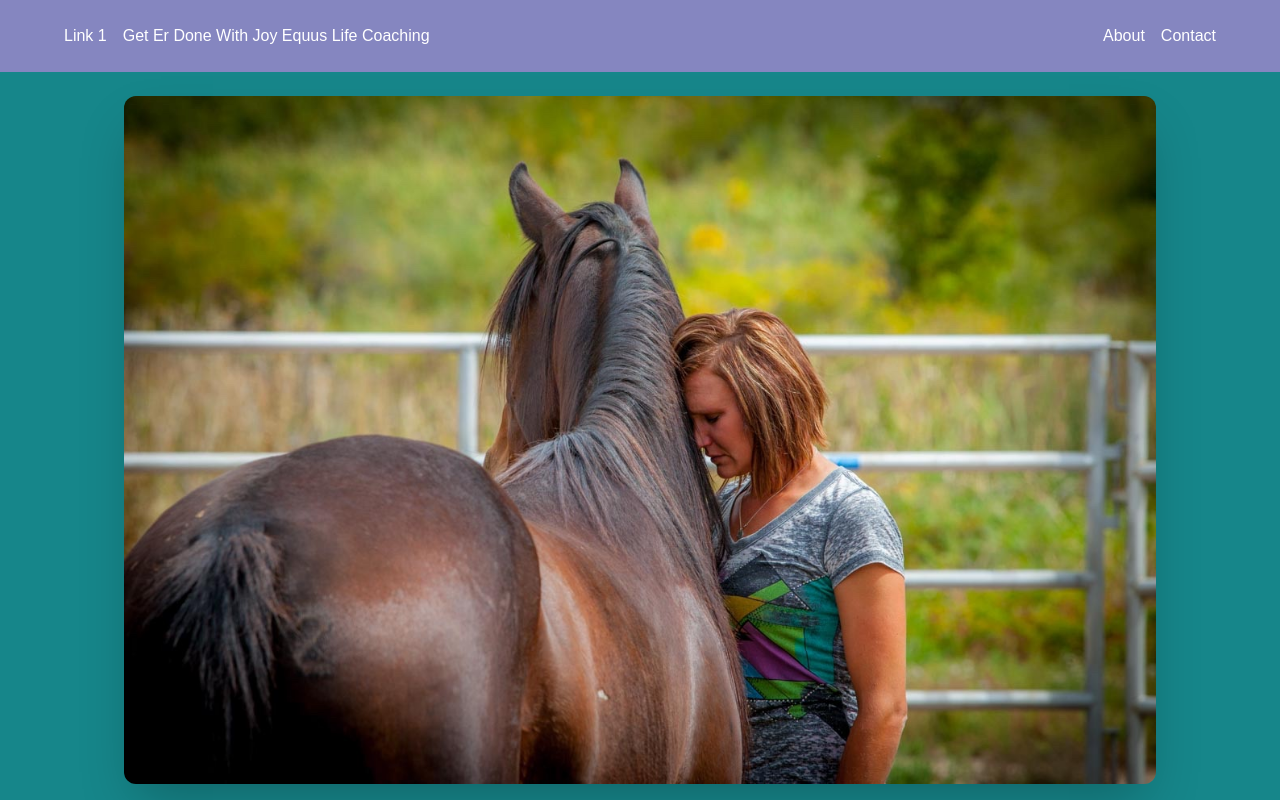
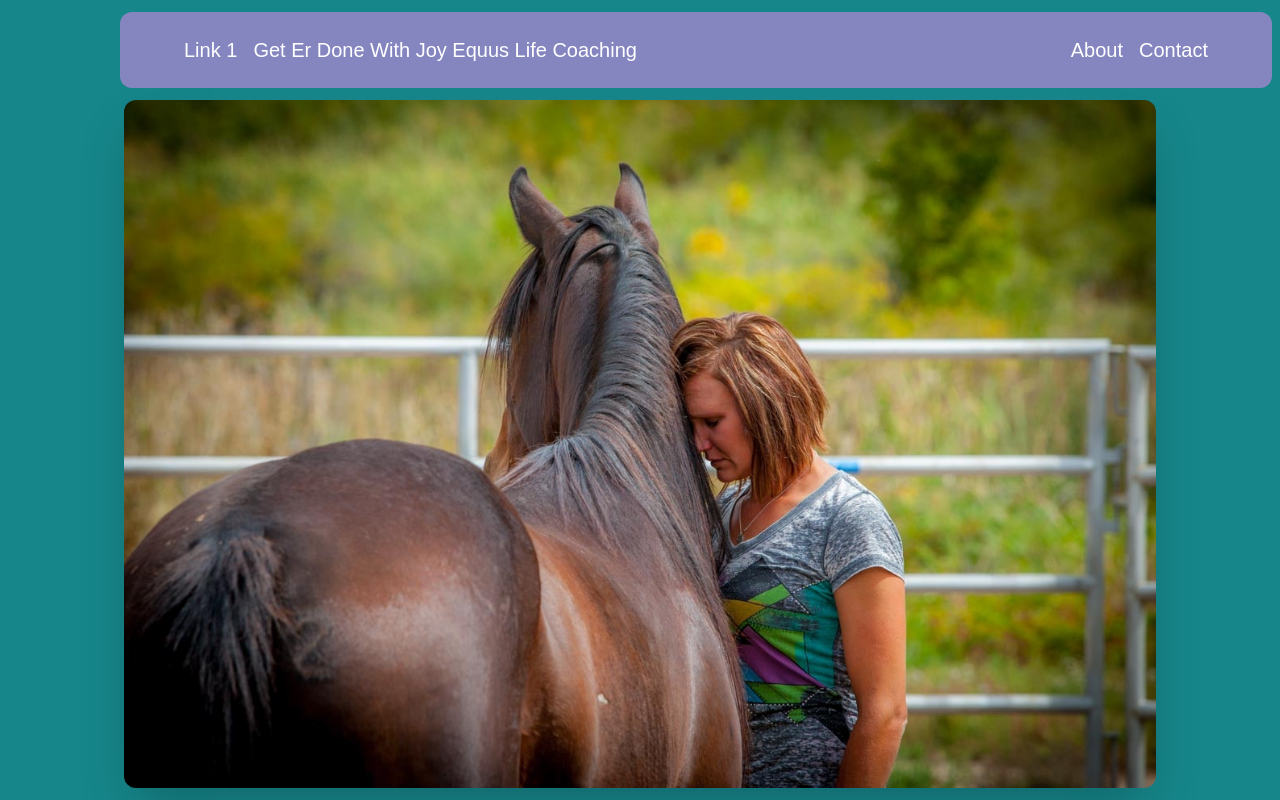
Before and after one commit to jacobsmith95/LC4LC, a Next.js app in the folder lc4lc/: page / in a window 1280 px wide. Shown: the top 800 px of the page. Built offline with nearby package versions, Linux system fonts and the light colour scheme.

Commit message:
rounded and centered navbar on top of page

```diff
--- a/lc4lc/app/navbar.tsx
+++ b/lc4lc/app/navbar.tsx
@@ -2,27 +2,27 @@ import Link from "next/link";
 
 export default function Navbar() {
   return (
-    <nav className="sticky top-0 left-0 z-50 w-full bg-lavender text-white md:px-8 py-4">
-      <div className="w-full flex justify-between items-center md:px-8 py-2">
+    <nav className="sticky top-3 left-30 z-50 w-9/10 bg-lavender text-white md:px-8 py-4 rounded-xl">
+      <div className="w-full flex justify-between items-center md:px-8 py-2 text-xl">
         <section className="flex space-x-4">
-          <Link href="/link1" className="hover:underline">
+          <Link href="/link1" className="hover:text-lorigreen">
             Link 1
           </Link>
-          <Link href="/link2" className="hover:underline">
+          <Link href="/link2" className="hover:text-lorigreen">
             Get Er Done With Joy Equus Life Coaching
           </Link>
         </section>
 
         <section className="flex justify-center">
-          <Link href="/" className="text-lg font-semibold hover:underline">
+          <Link href="/" className="">
           </Link>
         </section>
 
         <section className="flex space-x-4">
-          <Link href="/link4" className="hover:underline">
+          <Link href="/link4" className="hover:text-lorigreen">
             About
           </Link>
-          <Link href="/link5" className="hover:underline">
+          <Link href="/link5" className="hover:text-lorigreen">
             Contact
           </Link>
         </section>
```
